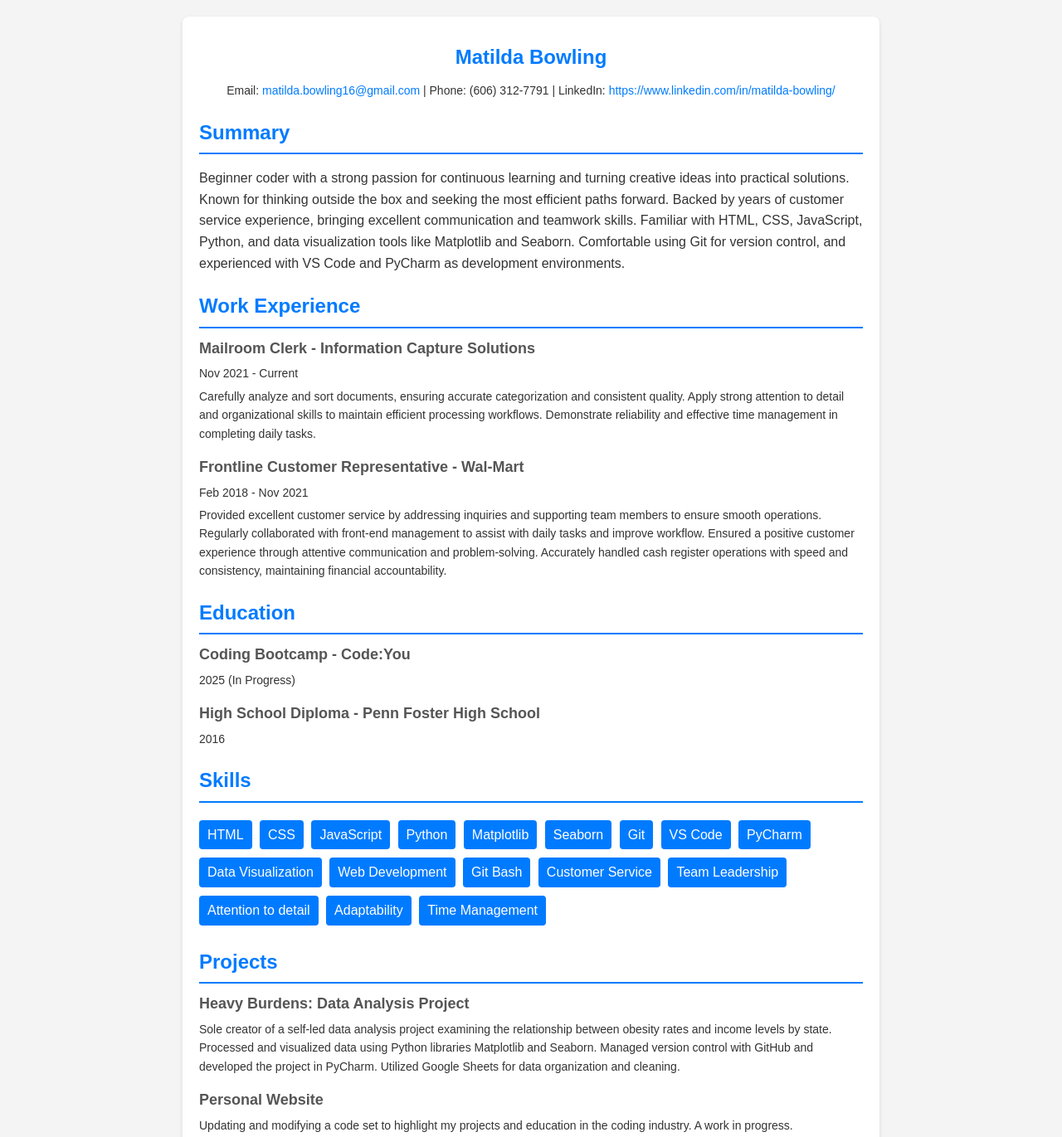
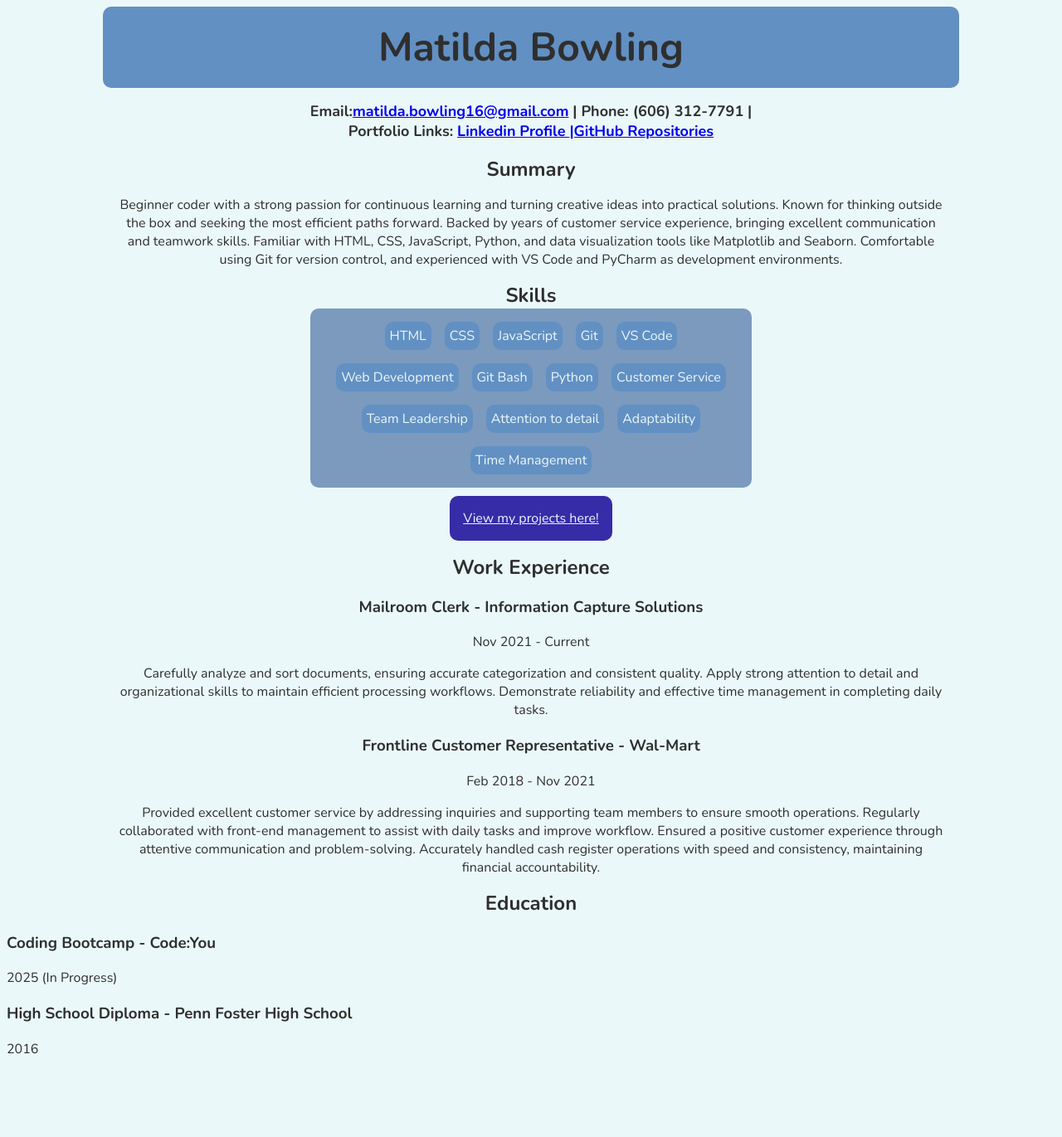
Before and after one commit to Matilda-B23/InfernalDescent.github.io, a plain HTML site: page index.html in a window 1280 px wide. Shown: the top 1371 px of the page at 83% size. After the commit the page ends 1292 px from the top, so only its background shows below. Drawn offline with nearby package versions, Linux system fonts and the light colour scheme; a web font is replaced by a local one.

Commit message:
Added another HTML file and a seperate CSS file.

```diff
--- a/index.html
+++ b/index.html
@@ -3,89 +3,22 @@
     <head>
         <meta charset="UTF-8" />
         <meta name="viewport" content="width=device-width, initial-scale=1.0" />
-        <title>Resume Template</title>
+        <link rel="preconnect" href="https://fonts.googleapis.com">
+<link rel="preconnect" href="https://fonts.gstatic.com" crossorigin>
+<link href="https://fonts.googleapis.com/css2?family=Nunito:ital,wght@0,200..1000;1,200..1000&family=Savate:ital,wght@0,200..900;1,200..900&display=swap" rel="stylesheet">
+        <title>Personal Resume</title>
+            <link rel="stylesheet" href="styles.css">
     </head>
-
-    <style>
-        body {
-            font-family: Arial, sans-serif;
-            line-height: 1.6;
-            margin: 0;
-            padding: 0;
-            color: #333;
-            background-color: #f4f4f4;
-        }
-        .container {
-            max-width: 800px;
-            margin: 20px auto;
-            padding: 20px;
-            background: #fff;
-            border-radius: 8px;
-            box-shadow: 0 2px 5px rgba(0, 0, 0, 0.1);
-        }
-        h1,
-        h2 {
-            color: #007bff;
-        }
-        .header {
-            text-align: center;
-        }
-        .header h1 {
-            margin: 10px 0;
-        }
-        .contact {
-            margin: 10px 0;
-            font-size: 14px;
-        }
-        .contact a {
-            color: #007bff;
-            text-decoration: none;
-        }
-        .section {
-            margin: 20px 0;
-        }
-        .section h2 {
-            margin-bottom: 10px;
-            border-bottom: 2px solid #007bff;
-            padding-bottom: 5px;
-        }
-        .item {
-            margin-bottom: 15px;
-        }
-        .item h3 {
-            margin: 0;
-            font-size: 18px;
-            color: #555;
-        }
-        .item p {
-            margin: 5px 0;
-            font-size: 14px;
-        }
-        .skills ul {
-            list-style: none;
-            padding: 0;
-        }
-        .skills ul li {
-            display: inline-block;
-            background: #007bff;
-            color: #fff;
-            padding: 5px 10px;
-            margin: 5px 5px 5px 0;
-            border-radius: 4px;
-        }
-    </style>
-
     <body>
-        <main class="container">
+        <main>
             <section class="header">
-                <h1>Matilda Bowling</h1>
+                <h1 class="name">Matilda Bowling</h1>
                 <p class="contact">
-                    Email:
-                    <a href="mailto:yourname@example.com"
-                        >matilda.bowling16@gmail.com</a
-                    >
-                    | Phone: (606) 312-7791 | LinkedIn:
-                    <a href="#">https://www.linkedin.com/in/matilda-bowling/</a>
+                    Email:<a href="mailto:matilda.bowling16@gmail.com">matilda.bowling16@gmail.com</a>
+                    | Phone: (606) 312-7791 |
+                    <br> Portfolio Links:
+                    <a href="https://www.linkedin.com/in/matilda-bowling/"> Linkedin Profile </a>
+                    <a href="https://github.com/Matilda-B23?tab=repositories">|GitHub Repositories</a>
                 </p>
             </section>
             <section class="section">
@@ -93,8 +26,26 @@
                 <p>
                     Beginner coder with a strong passion for continuous learning and turning creative ideas into practical solutions. Known for thinking outside the box and seeking the most efficient paths forward. Backed by years of customer service experience, bringing excellent communication and teamwork skills. Familiar with HTML, CSS, JavaScript, Python, and data visualization tools like Matplotlib and Seaborn. Comfortable using Git for version control, and experienced with VS Code and PyCharm as development environments.
                 </p>
+                 <h2>Skills</h2>
+
+                    <ul class="skills">
+                        <li>HTML</li>
+                        <li>CSS</li>
+                        <li>JavaScript</li>
+                        <li>Git</li>
+                        <li>VS Code</li>
+                        <li>Web Development</li>
+                        <li>Git Bash</li>
+                         <li>Python</li>
+                        <li>Customer Service</li>
+                        <li>Team Leadership</li>
+                        <li>Attention to detail</li>
+                        <li>Adaptability</li>
+                        <li>Time Management</li>
+                    </ul>
             </section>
             <section class="section">
+                  <a class="projectslink" href="projects.html">View my projects here!</a>
                 <h2>Work Experience</h2>
                 <div class="item">
                     <h3>Mailroom Clerk - Information Capture Solutions</h3>
@@ -113,6 +64,7 @@
             </section>
             <div class="section">
                 <h2>Education</h2>
+                </div>
                 <div class="item">
                     <h3> Coding Bootcamp - Code:You </h3>
                     <p>2025 (In Progress)</p>
@@ -121,47 +73,8 @@
                     <h3>High School Diploma - Penn Foster High School</h3>
                     <p>2016</p>
                 </div>
-            </section>
-            <section class="section">
-                <h2>Skills</h2>
-                <div class="skills">
-                    <ul>
-                        <li>HTML</li>
-                        <li>CSS</li>
-                        <li>JavaScript</li>
-                        <li>Python</li>
-                        <li>Matplotlib</li>
-                        <li>Seaborn</li>
-                        <li>Git</li>
-                        <li>VS Code</li>
-                        <li>PyCharm</li>
-                        <li>Data Visualization</li>
-                        <li>Web Development</li>
-                        <li>Git Bash</li>
-                        <li>Customer Service</li>
-                        <li>Team Leadership</li>
-                        <li>Attention to detail</li>
-                        <li>Adaptability</li>
-                        <li>Time Management</li>
 
-                    </ul>
-                </div>
-            </section>
-            <section class="section">
-                <h2>Projects</h2>
-                <div class="item">
-                    <h3>Heavy Burdens: Data Analysis Project</h3>
-                    <p>
-                        Sole creator of a self-led data analysis project examining the relationship between obesity rates and income levels by state. Processed and visualized data using Python libraries Matplotlib and Seaborn. Managed version control with GitHub and developed the project in PyCharm. Utilized Google Sheets for data organization and cleaning.
-                    </p>
-                </div>
-                <div class="item">
-                    <h3>Personal Website</h3>
-                    <p>
-                        Updating and modifying a code set to highlight my projects and education in the coding industry. A work in progress.
-                    </p>
-                </div>
-            </section>
         </main>
     </body>
+
 </html>
--- /dev/null
+++ b/styles.css
@@ -0,0 +1,104 @@
+html {
+    background-color: #ebf8f9;
+    color: #2f2f2f;
+    font-family: 'nunito';
+
+}
+.header {
+    color: #2f2f2f;
+
+    font-weight: 800;
+    text-align: center;
+    top: 0;
+}
+.name {
+    background-color: #6290c3;
+    font-size: 3rem;
+    padding: 1rem;
+    border-radius: 10px;
+    border-width: auto;
+    width: 100%;
+    max-width: 1000px;
+    margin: 0 auto;
+}
+.contact{
+    display: block;
+    font-size: large;
+    font-weight: 700;
+    margin-top: 1rem;
+}
+.section {
+    text-align: center;
+    max-width: 1000px;
+    margin: 0 auto;
+}
+.section h2 {
+    margin-top: 1rem;
+    margin-bottom: 0;
+}
+.skills {
+    display: flex;
+    flex-wrap: wrap;
+    justify-content: center;
+    list-style: none;
+    gap: 1rem;
+    padding: 1rem;
+    margin: 0 auto;
+    background-color: #7b9abe;
+    max-width: 500px;
+    border-radius: 10px;
+}
+.skills li {
+    color: #ebf8f9;
+    background-color: #6290c3;
+    padding: 6px;
+    border-radius: 10px;
+}
+.projectslink {
+    display: inline-block;
+    background-color:#362ca8 ;
+    color: #ebf8f9;
+    padding: 1rem;
+    border-radius: 10px;
+    margin-top: 10px;
+}
+.projectspg{
+    text-align: center;
+
+}
+.projectspg h1 {
+    font-size: 50px;
+     background-color: #6290c3;
+ margin-top: 0;
+    font-size: 3rem;
+    padding: 1rem;
+    border-radius: 10px;
+    border-width: auto;
+}
+.projul {
+    display: flex;
+    flex-wrap: wrap;
+    justify-content: center;
+    list-style: none;
+    gap: 1rem;
+    padding: 1rem;
+    margin: 0 auto;
+    background-color: #7b9abe;
+    max-width: 500px;
+    border-radius: 10px;
+    font-weight: 900;
+}
+.projul a {
+    color: #a8c9f0;
+}
+.projdesc {
+    background-color: #7b9abe;
+    border-radius: 10px;
+    max-width: 1000px;
+    margin: 0 auto;
+}
+.overview {
+    max-width: 1000px;
+    text-align: center;
+    margin: 0 auto;
+}
```
Also changed, not shown: projects.html (added, +102 -0 lines).
